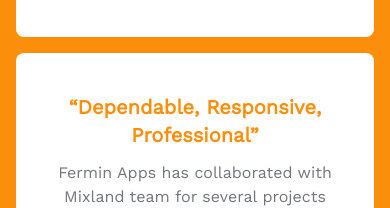
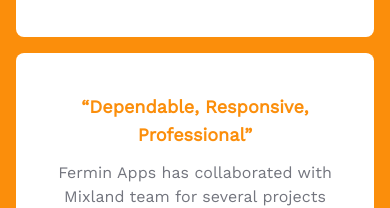
Before and after one commit to alimuhammeddev/Apex, a plain HTML site: page index.html in a window 390 px wide. Shown: the part 4265-4473 px from the top of the page. Drawn offline with nearby package versions, Linux system fonts and the light colour scheme.

Commit message:
reduced text size

```diff
--- a/index.html
+++ b/index.html
@@ -245,7 +245,7 @@
                         </div>
                     </div>
                     <div class="p-10 bg-[#ffffff] rounded-lg">
-                        <h1 class="text-[#fb8e0b] text-center lg:text-2xl text-xl font-semibold">
+                        <h1 class="text-[#fb8e0b] text-center lg:text-2xl text-lg font-semibold">
                             “Dependable, Responsive, Professional”
                         </h1>
                         <h3 class="text-[#73757E] text-center mt-3 lg:text-lg">
```
